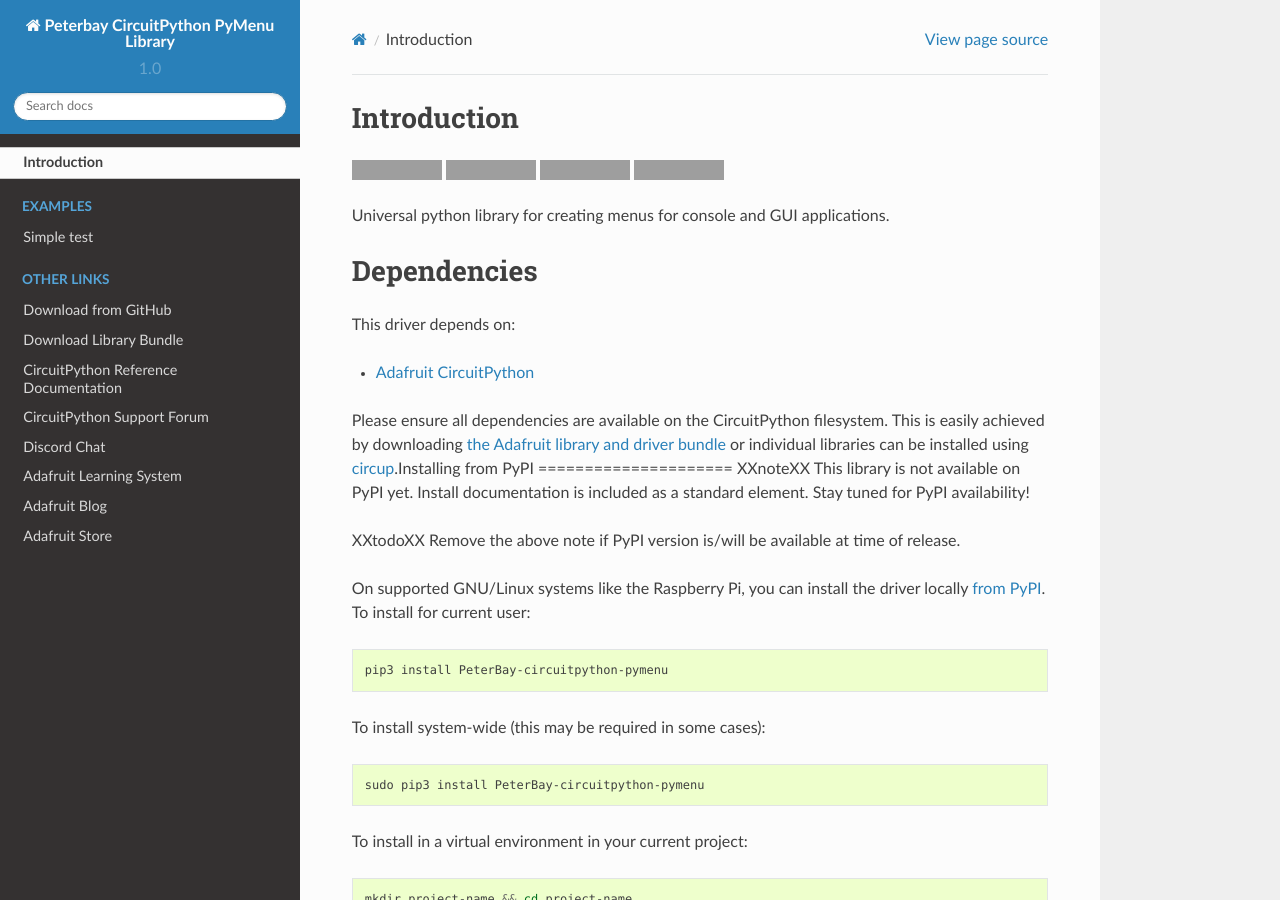
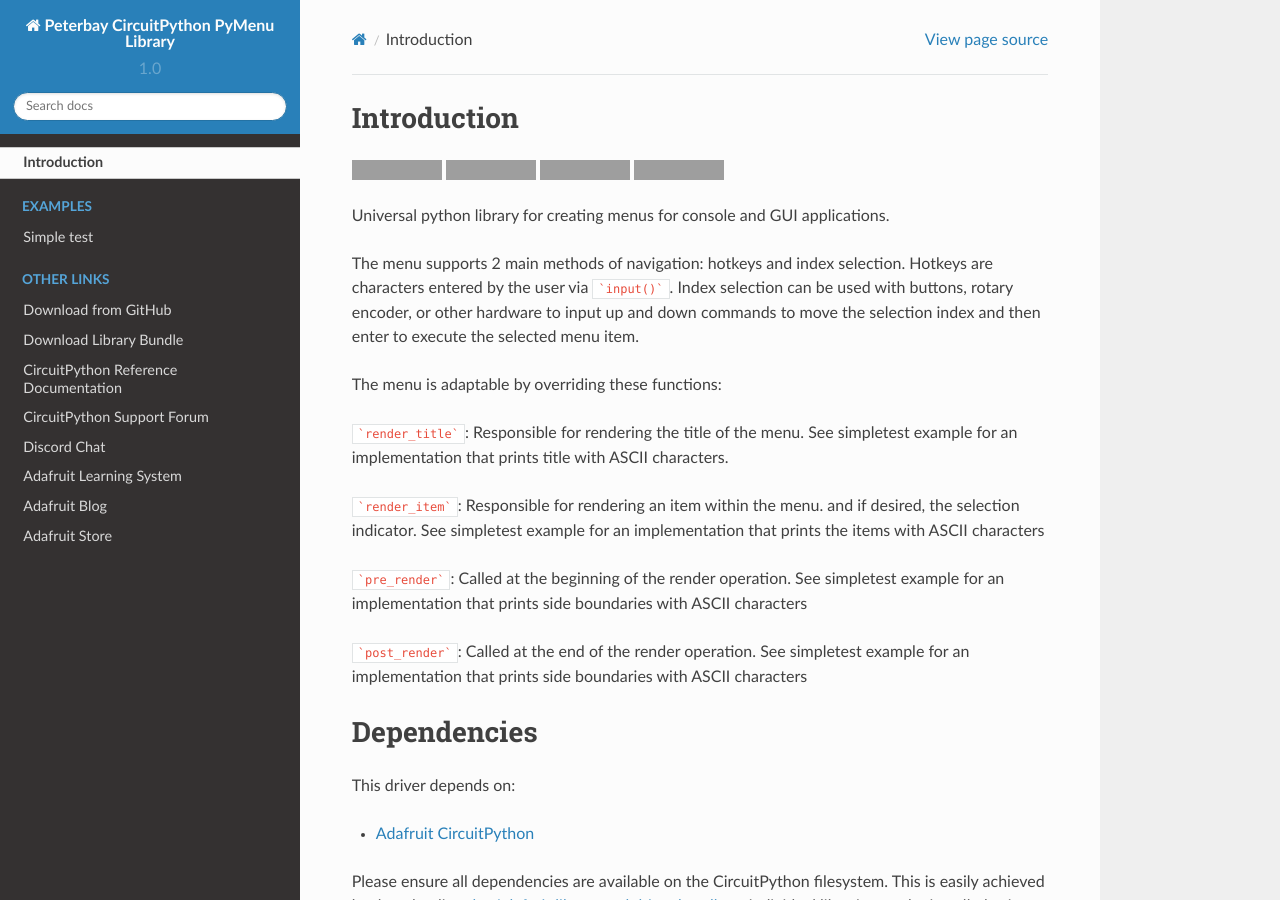
Before and after one commit to peterbay/Peterbay_CircuitPython_PyMenu, a Sphinx documentation site: the page built from docs/index.rst, in a window 1280 px wide and 900 px high. Built offline with Sphinx 7.4.7 and the Read the Docs theme 2.0.0, drawn with Linux system fonts in a browser that asks for light colours; some of the changed text lies outside the part shown; grey boxes are pictures that could not be loaded.

Commit message:
adding documentation. updates to pass pre-commit

````diff
--- a/README.rst
+++ b/README.rst
@@ -5,7 +5,6 @@
 .. image:: https://readthedocs.org/projects/peterbay-circuitpython-pymenu/badge/?version=latest
     :target: https://circuitpython-pymenu.readthedocs.io/
     :alt: Documentation Status
-
 
 
 .. image:: https://img.shields.io/discord/327254708534116352.svg
@@ -24,6 +23,29 @@
 
 Universal python library for creating menus for console and GUI applications.
 
+The menu supports 2 main methods of navigation: hotkeys and index selection.
+Hotkeys are characters entered by the user via ```input()```. Index selection
+can be used with buttons, rotary encoder, or other hardware to input
+up and down commands to move the selection index and then enter to execute
+the selected menu item.
+
+The menu is adaptable by overriding these functions:
+
+```render_title```: Responsible for rendering the title of the menu. See
+simpletest example for an implementation that prints title with ASCII
+characters.
+
+```render_item```: Responsible for rendering an item within the menu.
+and if desired, the selection indicator. See simpletest example
+for an implementation that prints the items with ASCII characters
+
+```pre_render```: Called at the beginning of the render operation.
+See simpletest example for an implementation that prints side
+boundaries with ASCII characters
+
+```post_render```: Called at the end of the render operation.
+See simpletest example for an implementation that prints side
+boundaries with ASCII characters
 
 Dependencies
 =============
--- a/docs/index.rst
+++ b/docs/index.rst
@@ -24,14 +24,10 @@
 .. toctree::
     :caption: Tutorials
 
-XXtodoXX Add any Learn guide links here. If there are none, then simply delete this todo and leave
-    the toctree above for use later.
 
 .. toctree::
     :caption: Related Products
 
-XXtodoXX Add any product links here. If there are none, then simply delete this todo and leave
-    the toctree above for use later.
 
 .. toctree::
     :caption: Other Links
````
Also changed, not shown: peterbay_pymenu.py (+26 -0 lines), requirements.txt (line endings or trailing spaces), 1 other file.
